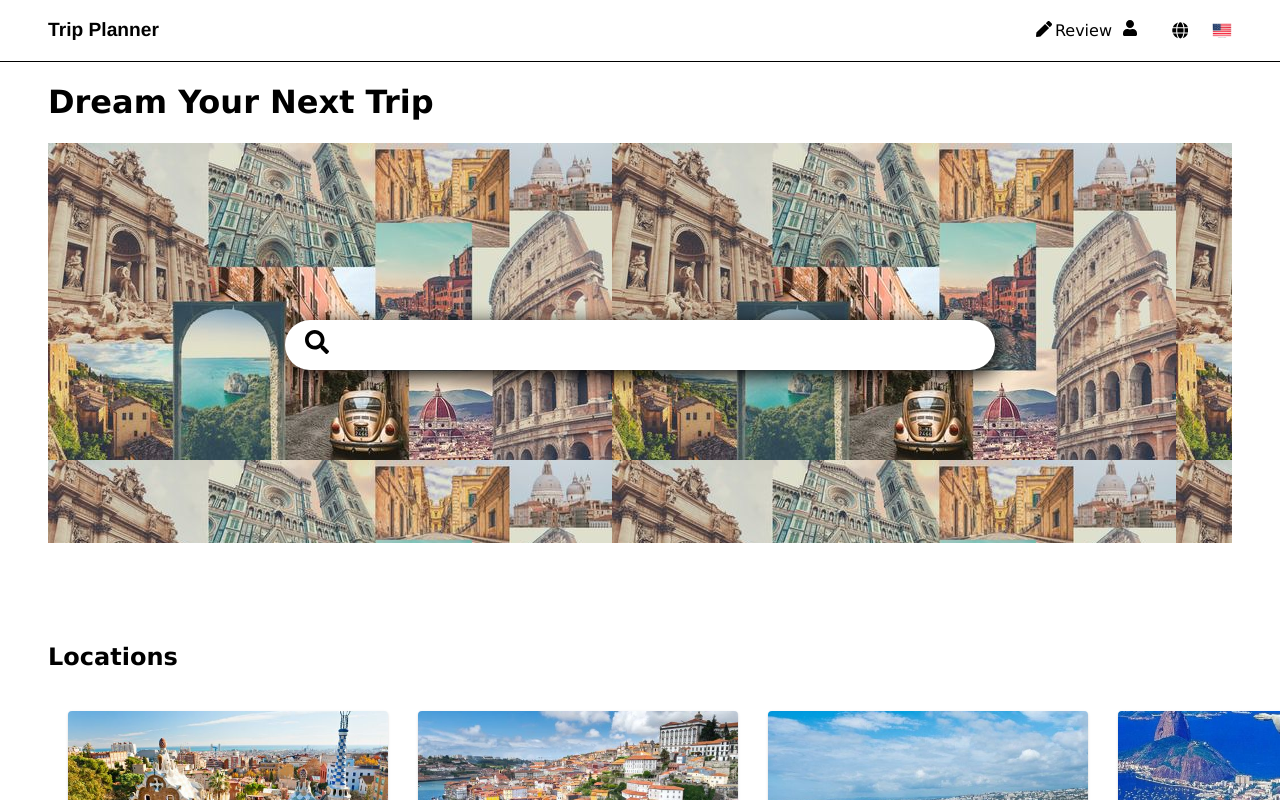
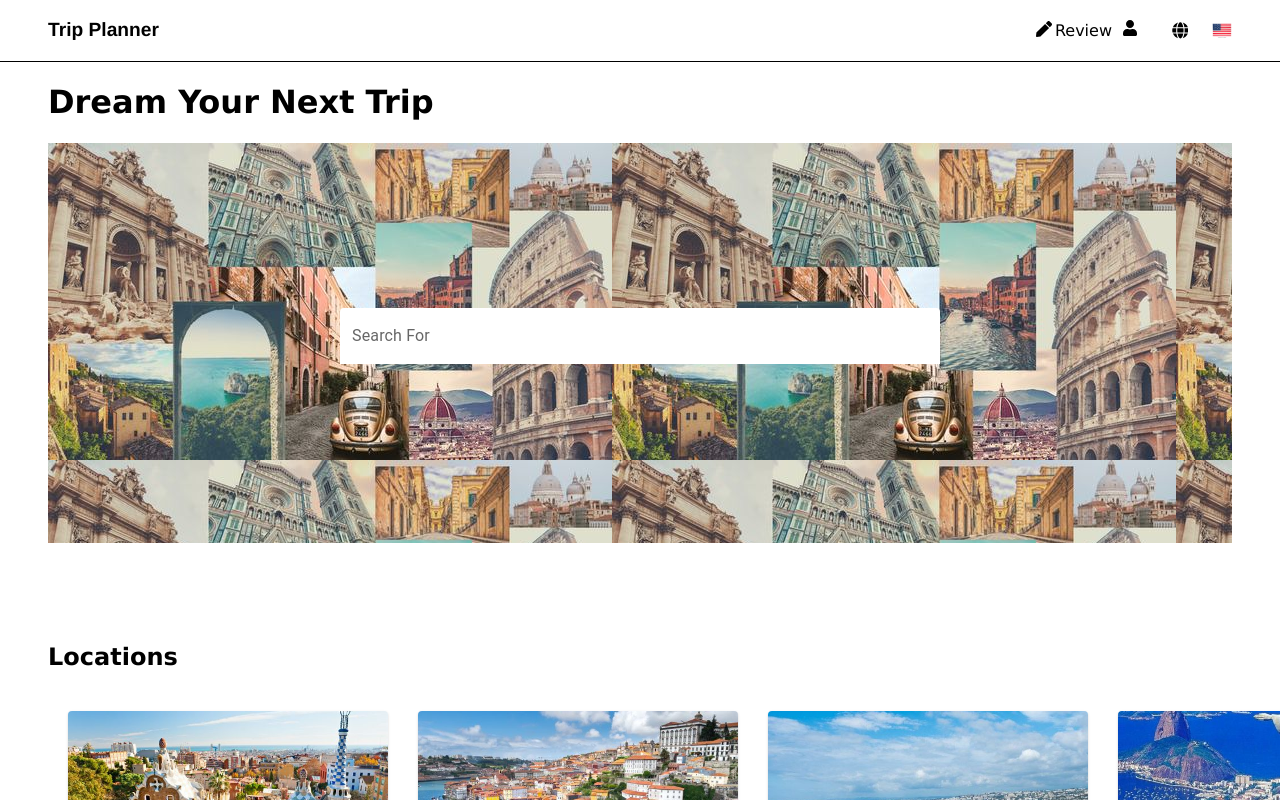
Before and after one commit to IlariaMessiha/Trip-Planner-Project, a React (Create React App) app: page / in a window 1280 px wide. Shown: the top 800 px of the page. Built offline with nearby package versions, Linux system fonts and the light colour scheme.

Commit message:
Material UI Input Text Dashboard

```diff
--- a/src/Components/core/InputText.module.css
+++ b/src/Components/core/InputText.module.css
@@ -1,29 +1,8 @@
 .container {
     display: flex;
-    font-size: x-large;
-    padding-top: 15%;
-    width: 60%;
+    padding-top: 14%;
     margin: auto;
     align-items: center;
-}
 
-.searchIcon {
-    position: absolute;
-    padding-left: 20px;
-}
-
-.searchBar {
-    width: 100%;
-    border-radius: 30px;
-    text-align: center;
-    font-size: x-large;
-    height: 50px;
-    margin: auto;
-    border: 0px;
-    box-shadow: 5px 5px 20px black;
-}
-
-.searchBar:focus {
-    outline: none;
 
 }
--- a/src/Components/core/InputText.tsx
+++ b/src/Components/core/InputText.tsx
@@ -1,22 +1,48 @@
+import { Box } from "@mui/material";
+import TextField, { TextFieldProps } from "@mui/material/TextField";
 import { ChangeEventHandler, FC } from "react";
 import { FaSearch } from "react-icons/fa";
 import styles from "./InputText.module.css";
+import { styled } from "@mui/material/styles";
 interface InputTextProps {
   onChange: ChangeEventHandler<HTMLInputElement> | undefined;
   inputValue: string;
 }
+const SearchTextField = styled(TextField)({
+  "& label.Mui-focused": {
+    color: "black",
+
+    fontSize: "Larger",
+  },
+
+  "& .MuiFilledInput-root": {
+    border: "0px",
+    backgroundColor: "white",
+
+    "&:hover ": {
+      backgroundColor: "white",
+    },
+
+    "&.Mui-focused ": {
+      border: "0px",
+      backgroundColor: "white",
+    },
+  },
+});
 export const InputText: FC<InputTextProps> = ({ onChange, inputValue }) => {
   return (
-    <div className={styles.container}>
-      <div className={styles.searchIcon}>
-        <FaSearch />
-      </div>
-      <input
-        type="search"
+    <Box className={styles.container} sx={{ width: 600 }}>
+      <SearchTextField
+        label="Search For"
         className={styles.searchBar}
+        fullWidth
         value={inputValue}
         onChange={onChange}
+        variant="filled"
+        InputProps={{
+          disableUnderline: true,
+        }}
       />
-    </div>
+    </Box>
   );
 };
```
